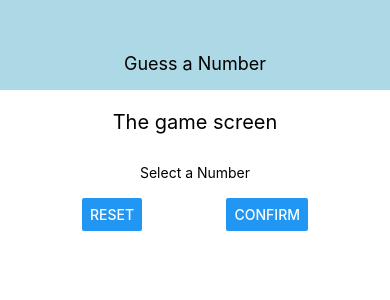
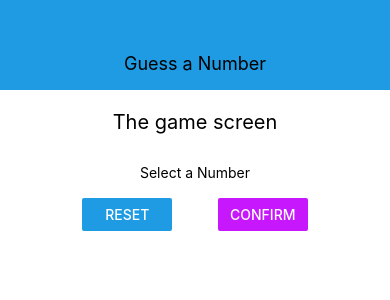
Before and after one commit to Karol-Szykula/react-native-course, a React Native app: screen / in a window 390 px wide. Shown: the top 300 px of the page. Built offline with nearby package versions, Linux system fonts and the light colour scheme.

Commit message:
Add color constans file

```diff
--- a/components/Header.tsx
+++ b/components/Header.tsx
@@ -1,5 +1,7 @@
 import React from "react";
 import { View, Text, StyleSheet } from "react-native";
+
+import Colors from "../constants/colors";
 
 interface HeaderProps {
   title: string;
@@ -18,7 +20,7 @@
     width: "100%",
     height: 90,
     paddingTop: 36,
-    backgroundColor: "lightblue",
+    backgroundColor: Colors.primary,
     alignItems: "center",
     justifyContent: "center",
   },
--- /dev/null
+++ b/constants/colors.tsx
@@ -0,0 +1,4 @@
+export default {
+  primary: "#1e9be3",
+  accent: "#c717fc",
+};
--- a/screen/StartGameScreen.tsx
+++ b/screen/StartGameScreen.tsx
@@ -2,6 +2,7 @@
 import { StyleSheet, Text, View, TextInput, Button } from "react-native";
 
 import Card from "../components/Card";
+import Colors from "../constants/colors";
 
 interface StartGameScreenProps {}
 
@@ -13,8 +14,16 @@
         <Text>Select a Number</Text>
         <TextInput />
         <View style={styles.buttonContainer}>
-          <Button title={"Reset"} onPress={() => {}} />
-          <Button title={"Confirm"} onPress={() => {}} />
+          <View style={styles.button}>
+            <Button title={"Reset"} onPress={() => {}} color={Colors.primary} />
+          </View>
+          <View style={styles.button}>
+            <Button
+              title={"Confirm"}
+              onPress={() => {}}
+              color={Colors.accent}
+            />
+          </View>
         </View>
       </Card>
     </View>
@@ -28,6 +37,9 @@
     flex: 1,
     padding: 10,
     alignItems: "center",
+  },
+  button: {
+    flex: 0.4,
   },
   title: {
     fontSize: 20,
```
